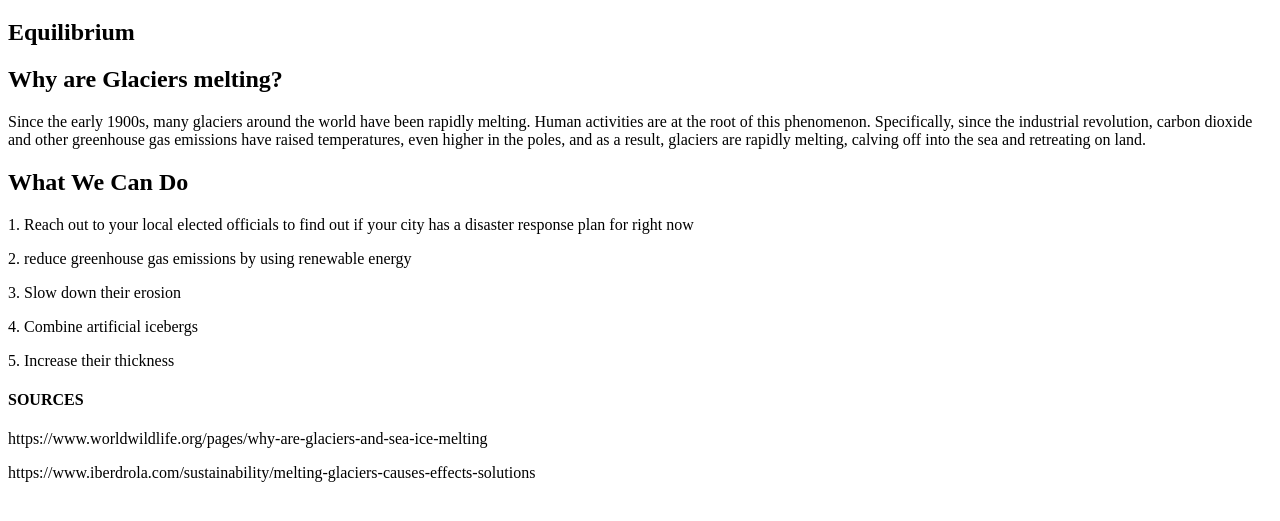
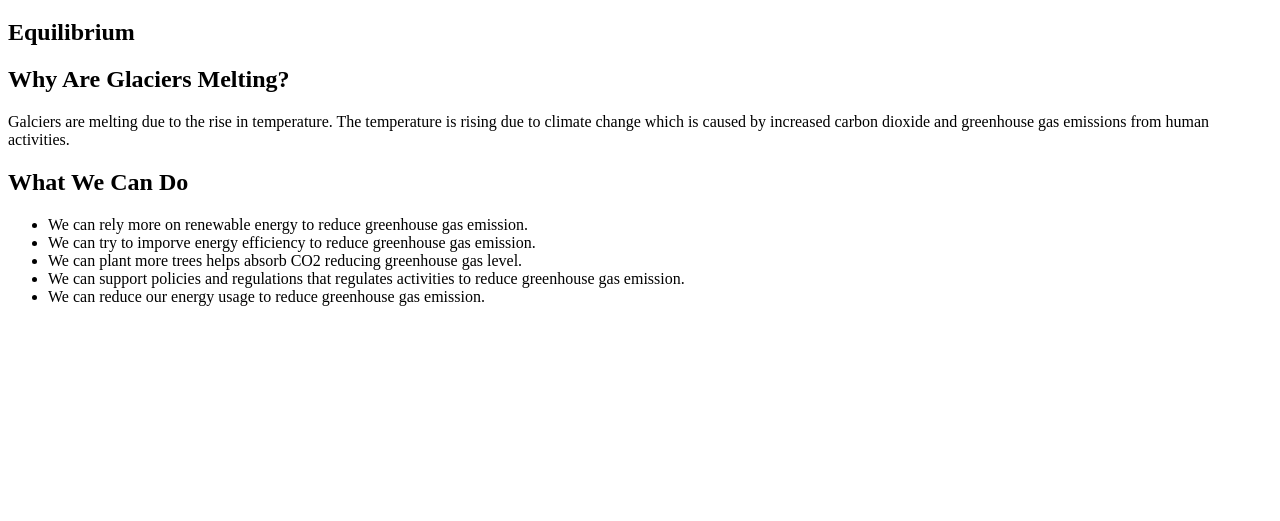
Before and after one commit to hkle101/IceBreaker, a plain HTML site: page index.html in a window 1280 px wide. Shown: the part 61-582 px from the top of the page. Drawn offline with Linux system fonts and the light colour scheme.

Commit message:
Update index.html

```diff
--- a/index.html
+++ b/index.html
@@ -3,27 +3,25 @@
 <head>
     <meta charset="UTF-8">
     <meta name="viewport" content="width=device-width, initial-scale=1.0">
-    <title>ice breaker
-    </title>
+    <title>Document</title>
 </head>
+    <style>
+
+    </style>
 <body>
     <h1>Ice Breaker</h1>
     <h2>Equilibrium</h2>
-    <h2>Why are Glaciers melting?</h2>
-    <p>Since the early 1900s, many glaciers around the world have been rapidly melting.
-        Human activities are at the root of this phenomenon.
-        Specifically, since the industrial revolution,
-        carbon dioxide and other greenhouse gas emissions have raised temperatures,
-        even higher in the poles, and as a result, glaciers are rapidly melting,
-        calving off into the sea and retreating on land.</p>
+    <h2>Why Are Glaciers Melting?</h2>
+    <p>Galciers are melting due to the rise in temperature. The temperature is rising due to climate change
+        which is caused by increased carbon dioxide and greenhouse gas emissions from human activities.
+    </p>
     <h2>What We Can Do</h2>
-    <p>1. Reach out to your local elected officials to find out if your city has a disaster response plan for right now</p>
-    <p>2. reduce greenhouse gas emissions by using renewable energy</p>
-    <p>3. Slow down their erosion</p>
-    <p>4. Combine artificial icebergs</p>
-    <p>5. Increase their thickness</p>
-    <h4>SOURCES</h4>
-    <p>https://www.worldwildlife.org/pages/why-are-glaciers-and-sea-ice-melting</p>
-    <p>https://www.iberdrola.com/sustainability/melting-glaciers-causes-effects-solutions</p>
+    <ul>
+        <li>We can rely more on renewable energy to reduce greenhouse gas emission.</li>
+        <li>We can try to imporve energy efficiency to reduce greenhouse gas emission.</li>
+        <li>We can plant more trees helps absorb CO2 reducing greenhouse gas level. </li>
+        <li>We can support policies and regulations that regulates activities to reduce greenhouse gas emission.</li>
+        <li>We can reduce our energy usage to reduce greenhouse gas emission.</li>
+    </ul>
 </body>
 </html>
```
